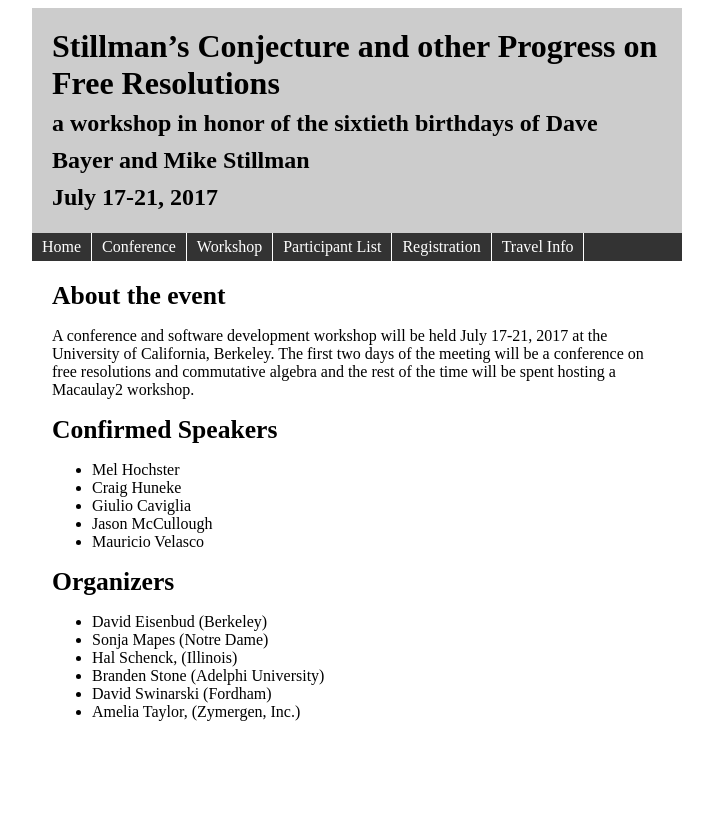
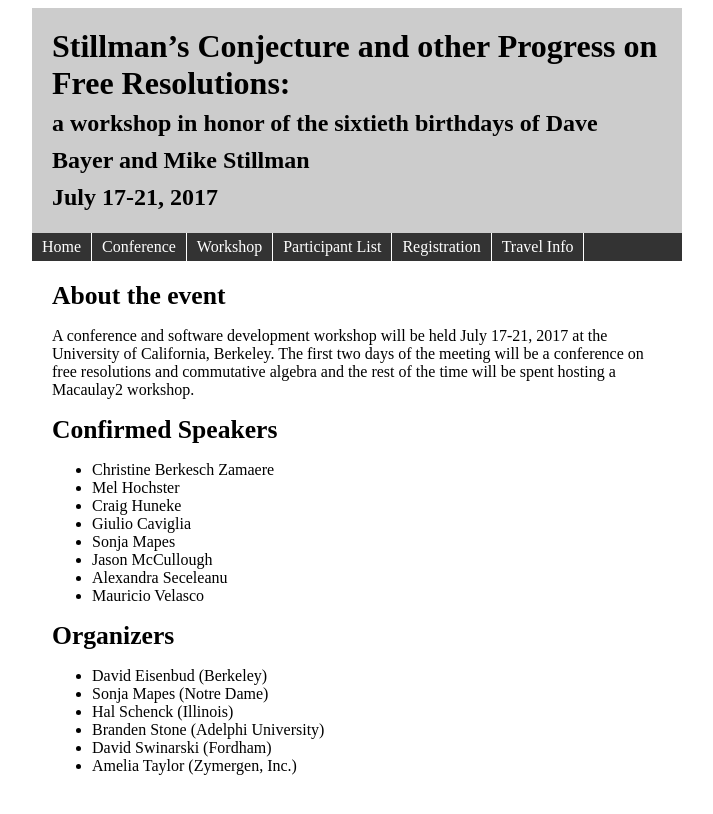
Before and after one commit to Macaulay2/Workshop-2017-Berkeley, a Jekyll site: the page built from index.md, in a window 1280 px wide. Shown: the top 814 px of the page, without its empty margins (283-996 px from the left). Built offline with Jekyll 4.4.1, drawn with Linux system fonts in a browser that asks for light colours.

Commit message:
adding files

```diff
--- a/_includes/header.html
+++ b/_includes/header.html
@@ -1,6 +1,6 @@
 <div id="header">
   <h1>
-    Stillman’s Conjecture and other Progress on Free Resolutions <br>
+    Stillman’s Conjecture and other Progress on Free Resolutions: <br>
 <font size="5">a workshop in honor of the sixtieth birthdays of Dave
   Bayer and Mike Stillman <br> July 17-21, 2017  </font>
   </h1>
--- a/index.md
+++ b/index.md
@@ -11,17 +11,20 @@ A conference and software development workshop will be held July 17-21, 2017 at
 
 ## Confirmed Speakers
 
+* Christine Berkesch Zamaere
 * Mel Hochster
 * Craig Huneke
 * Giulio Caviglia
+* Sonja Mapes
 * Jason McCullough
+* Alexandra Seceleanu
 * Mauricio Velasco
 
 ## Organizers
 
 * David Eisenbud (Berkeley)
 * Sonja Mapes (Notre Dame)
-* Hal Schenck, (Illinois)
+* Hal Schenck (Illinois)
 * Branden Stone (Adelphi University)
 * David Swinarski (Fordham)
-* Amelia Taylor, (Zymergen, Inc.)
+* Amelia Taylor (Zymergen, Inc.)
```
